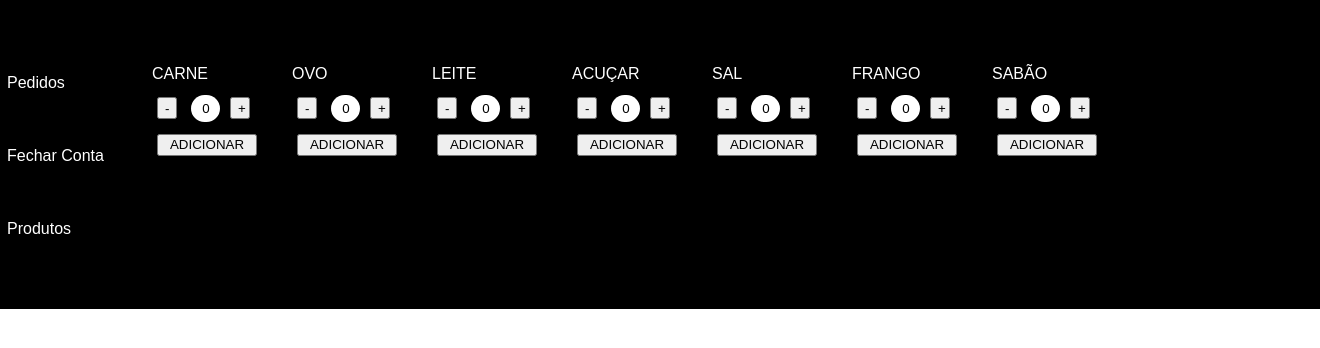
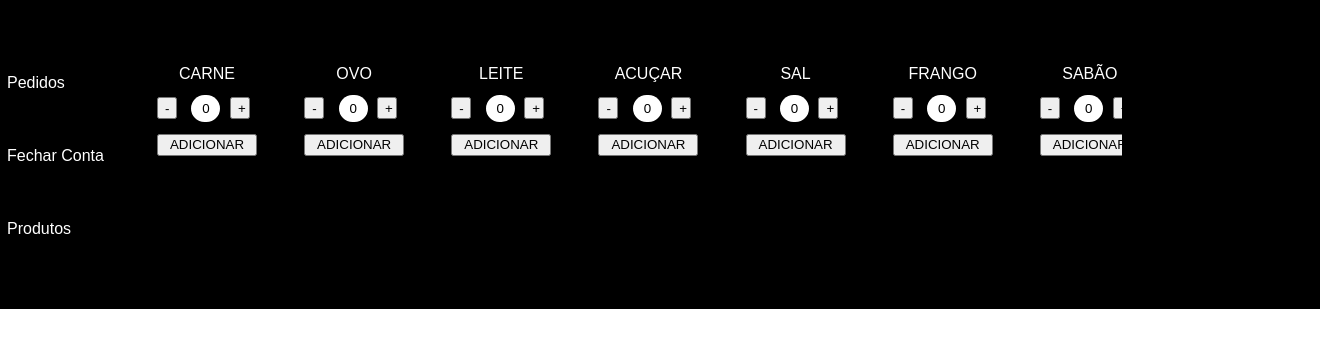
Before and after one commit to Master1245/site-venda, a PHP site: page / in a window 1320 px wide. Shown: the part 56-404 px from the top of the page. Run offline with PHP 8.4, Linux system fonts and the light colour scheme.

Commit message:
ajuste para ficar centralizado

```diff
--- a/estilo.css
+++ b/estilo.css
@@ -85,12 +85,17 @@
     width: 1170px;
     display: flex;
     flex-wrap: wrap;
+    justify-content: space-between
 }
 
 .produtos div{
     margin: 15px;
     padding-top: 15px;
 
+}
+
+.produtos p{
+    justify-content: center;
 }
 
 .conteudo p{
@@ -133,5 +138,4 @@
 
 .carrinho li{
     margin: 15px;
-    margin-left: ;
 }
```
